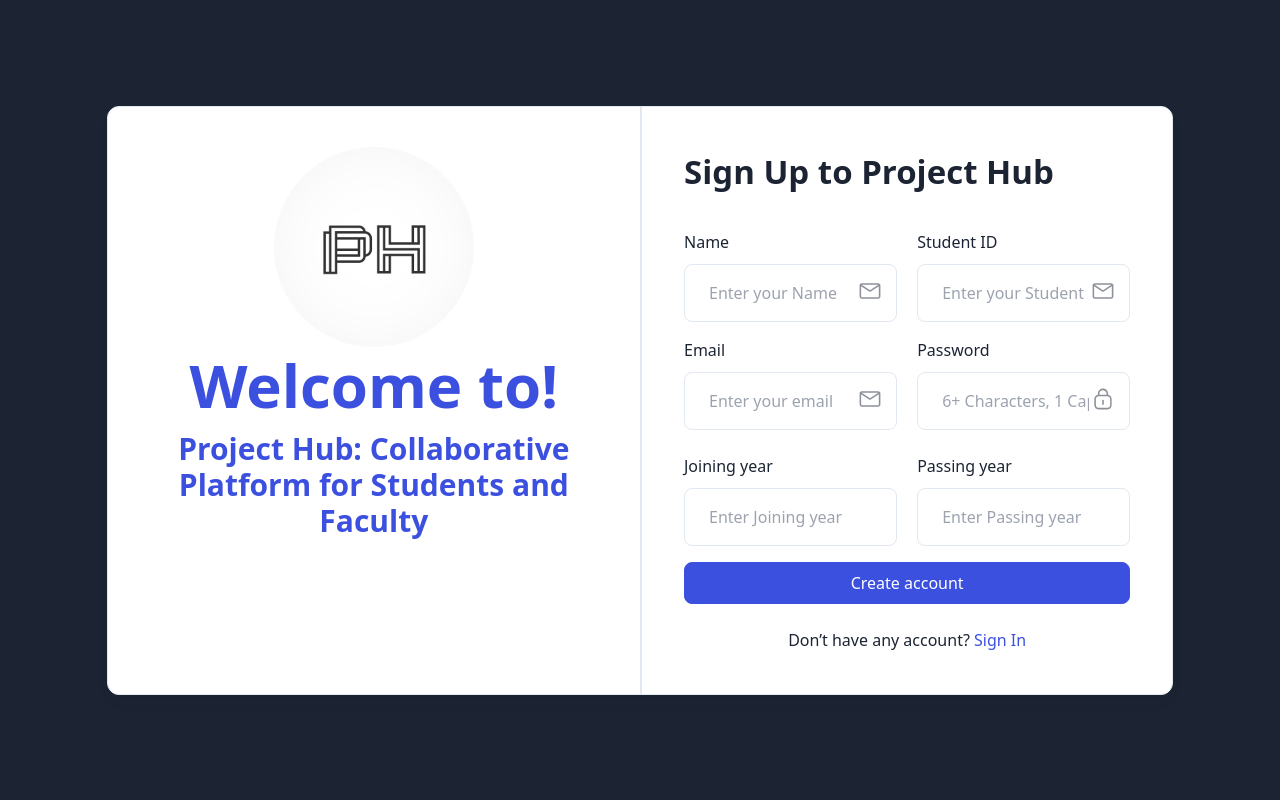
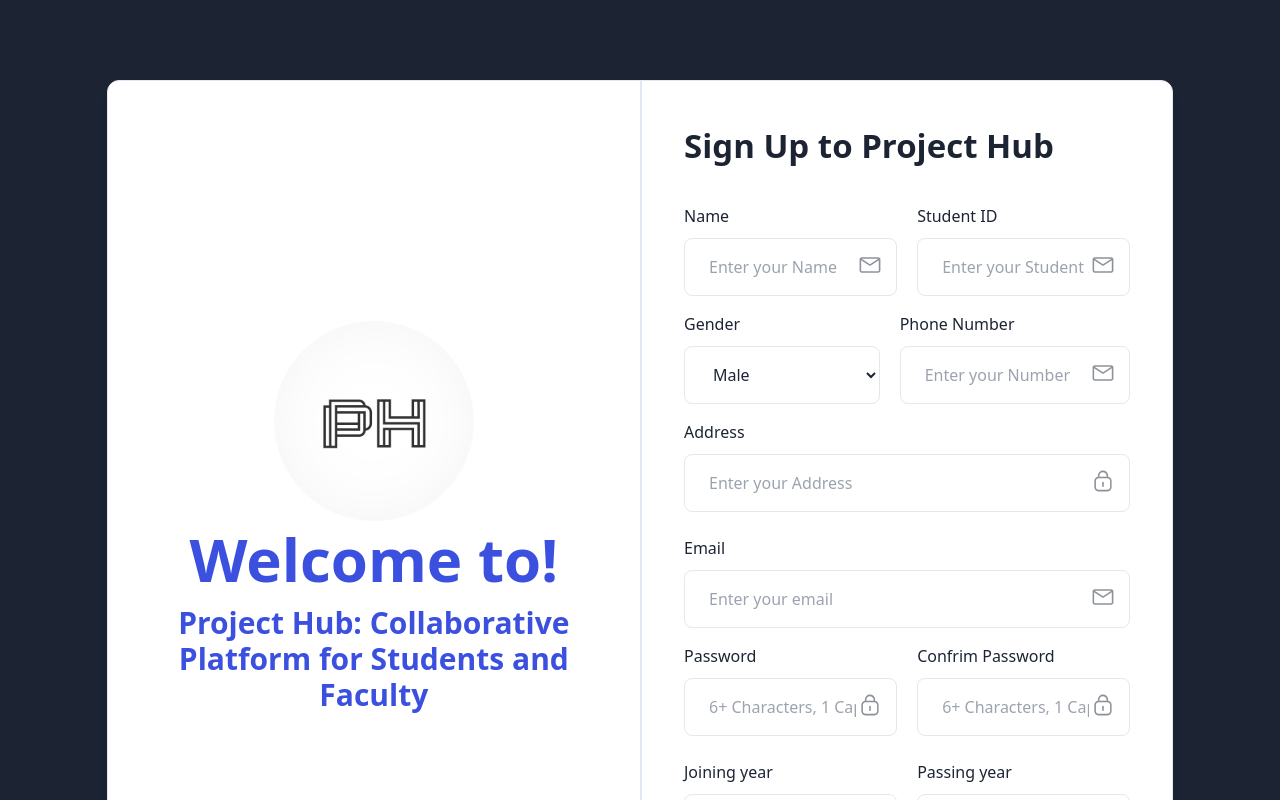
Before and after one commit to Zaid1681/Project_Hub, a React (Vite) app: page /auth/signup in a window 1280 px wide. Shown: the top 800 px of the page. Built offline with nearby package versions, Linux system fonts and the light colour scheme; a small style sheet from the web is missing.

Commit message:
added new fields in sign up

```diff
--- a/src/pages/Authentication/SignUp.jsx
+++ b/src/pages/Authentication/SignUp.jsx
@@ -87,9 +87,10 @@
   console.log('regsiterData', registerData);
   return (
     <>
-      <div className="flex h-screen items-center justify-center bg-black text-black">
-        <div className="m-0 flex w-10/12 max-w-screen-xl rounded-xl  border border-stroke bg-white p-0 shadow-default dark:border-strokedark dark:bg-boxdark">
+      <div className="flex items-center max-h-full justify-center bg-black text-black">
+        <div className="m-20 flex w-10/12 max-w-screen-xl rounded-xl  border border-stroke bg-white p-0 shadow-default dark:border-strokedark dark:bg-boxdark">
           <div className="hidden w-full xl:block xl:w-1/2">
+            <div className='mt-60 justify-center items-center'>
               <div>
                 <img
                   src="/phlogo.jpg"
@@ -109,6 +110,8 @@
                 Suspendisse.
               </p> */}
               </div>
+            </div>
+
           </div>
 
           <div className="w-full border-stroke dark:border-strokedark xl:w-1/2 xl:border-l-2">
@@ -187,8 +190,109 @@
                     </div>
                   </div>
                 </div>
+                <div className='flex gap-5'>
+                  <div className="mb-4">
+                    <label className="mb-2.5 block font-medium text-black dark:text-white">
+                      Gender
+                    </label>
+                    <div className="relative">
+                      <select
+                        value={registerData.gender}
+                        name="gender"
+                        onChange={handleRegisterInputChange}
+                        className="w-full rounded-lg border border-stroke bg-transparent py-4 pl-6 pr-16 outline-none focus:border-primary focus-visible:shadow-none dark:border-form-strokedark dark:bg-form-input dark:focus:border-primary"
+                      >
+                        <option value="" disabled>Select your gender</option>
+                        <option value="male">Male</option>
+                        <option value="female">Female</option>
+                      </select>
 
-                <div className='flex gap-5'>
+                      <span className="absolute right-4 top-1/2 transform -translate-y-1/2">
+                        <svg
+                          className="fill-current"
+                          width="22"
+                          height="22"
+                          viewBox="0 0 22 22"
+                          fill="none"
+                          xmlns="http://www.w3.org/2000/svg"
+                        >
+                        </svg>
+                      </span>
+                    </div>
+                  </div>
+
+                  <div className="mb-4">
+                    <label className="mb-2.5 block font-medium text-black dark:text-white">
+                      Phone Number
+                    </label>
+                    <div className="relative">
+                      <input
+                        type="text"
+                        value={registerData.name}
+                        name="name"
+                        onChange={handleRegisterInputChange}
+                        placeholder="Enter your Number"
+                        className="w-full rounded-lg border border-stroke bg-transparent py-4 pl-6 pr-10 outline-none focus:border-primary focus-visible:shadow-none dark:border-form-strokedark dark:bg-form-input dark:focus:border-primary"
+                      />
+
+                      <span className="absolute right-4 top-4">
+                        <svg
+                          className="fill-current"
+                          width="22"
+                          height="22"
+                          viewBox="0 0 22 22"
+                          fill="none"
+                          xmlns="http://www.w3.org/2000/svg"
+                        >
+                          <g opacity="0.5">
+                            <path
+                              d="M19.2516 3.30005H2.75156C1.58281 3.30005 0.585938 4.26255 0.585938 5.46567V16.6032C0.585938 17.7719 1.54844 18.7688 2.75156 18.7688H19.2516C20.4203 18.7688 21.4172 17.8063 21.4172 16.6032V5.4313C21.4172 4.26255 20.4203 3.30005 19.2516 3.30005ZM19.2516 4.84692C19.2859 4.84692 19.3203 4.84692 19.3547 4.84692L11.0016 10.2094L2.64844 4.84692C2.68281 4.84692 2.71719 4.84692 2.75156 4.84692H19.2516ZM19.2516 17.1532H2.75156C2.40781 17.1532 2.13281 16.8782 2.13281 16.5344V6.35942L10.1766 11.5157C10.4172 11.6875 10.6922 11.7563 10.9672 11.7563C11.2422 11.7563 11.5172 11.6875 11.7578 11.5157L19.8016 6.35942V16.5688C19.8703 16.9125 19.5953 17.1532 19.2516 17.1532Z"
+                              fill=""
+                            />
+                          </g>
+                        </svg>
+                      </span>
+                    </div>
+                  </div>
+                </div>
+                <div className='gap-5'>
+                  <div className="mb-6">
+                    <label className="mb-2.5 block font-medium text-black dark:text-white">
+                      Address
+                    </label>
+                    <div className="relative">
+                      <input
+                        type="password"
+                        value={registerData.password}
+                        placeholder="Enter your Address"
+                        name="password"
+                        onChange={handleRegisterInputChange}
+                        className="w-full rounded-lg border border-stroke bg-transparent py-4 pl-6 pr-10 outline-none focus:border-primary focus-visible:shadow-none dark:border-form-strokedark dark:bg-form-input dark:focus:border-primary"
+                      />
+
+                      <span className="absolute right-4 top-4">
+                        <svg
+                          className="fill-current"
+                          width="22"
+                          height="22"
+                          viewBox="0 0 22 22"
+                          fill="none"
+                          xmlns="http://www.w3.org/2000/svg"
+                        >
+                          <g opacity="0.5">
+                            <path
+                              d="M16.1547 6.80626V5.91251C16.1547 3.16251 14.0922 0.825009 11.4797 0.618759C10.0359 0.481259 8.59219 0.996884 7.52656 1.95938C6.46094 2.92188 5.84219 4.29688 5.84219 5.70626V6.80626C3.84844 7.18438 2.33594 8.93751 2.33594 11.0688V17.2906C2.33594 19.5594 4.19219 21.3813 6.42656 21.3813H15.5016C17.7703 21.3813 19.6266 19.525 19.6266 17.2563V11C19.6609 8.93751 18.1484 7.21876 16.1547 6.80626ZM8.55781 3.09376C9.31406 2.40626 10.3109 2.06251 11.3422 2.16563C13.1641 2.33751 14.6078 3.98751 14.6078 5.91251V6.70313H7.38906V5.67188C7.38906 4.70938 7.80156 3.78126 8.55781 3.09376ZM18.1141 17.2906C18.1141 18.7 16.9453 19.8688 15.5359 19.8688H6.46094C5.05156 19.8688 3.91719 18.7344 3.91719 17.325V11.0688C3.91719 9.52189 5.15469 8.28438 6.70156 8.28438H15.2953C16.8422 8.28438 18.1141 9.52188 18.1141 11V17.2906Z"
+                              fill=""
+                            />
+                            <path
+                              d="M10.9977 11.8594C10.5852 11.8594 10.207 12.2031 10.207 12.65V16.2594C10.207 16.6719 10.5508 17.05 10.9977 17.05C11.4102 17.05 11.7883 16.7063 11.7883 16.2594V12.6156C11.7883 12.2031 11.4102 11.8594 10.9977 11.8594Z"
+                              fill=""
+                            />
+                          </g>
+                        </svg>
+                      </span>
+                    </div>
+                  </div>
                   <div className="mb-4">
                     <label className="mb-2.5 block font-medium text-black dark:text-white">
                       Email
@@ -222,6 +326,9 @@
                       </span>
                     </div>
                   </div>
+                </div>
+
+                <div className='flex gap-5'>
                   <div className="mb-6">
                     <label className="mb-2.5 block font-medium text-black dark:text-white">
                       Password
@@ -259,7 +366,7 @@
                       </span>
                     </div>
                   </div>
-                  {/* <div className="mb-6">
+                  <div className="mb-6">
                     <label className="mb-2.5 block font-medium text-black dark:text-white">
                       Confrim Password
                     </label>
@@ -295,7 +402,7 @@
                         </svg>
                       </span>
                     </div>
-                  </div> */}
+                  </div>
                 </div>
 
                 <div className='flex gap-5'>
@@ -396,7 +503,7 @@
                   </div>
                 </div> */}
 
-                <div className="">
+                <div className="mt-5">
                   <input
                     type="submit"
                     value="Create account"
@@ -415,8 +522,8 @@
               </form>
             </div>
           </div>
-        </div>
-      </div>
+        </div >
+      </div >
     </>
   );
 };
```
Lines whose indentation alone changed are shown as unchanged.
